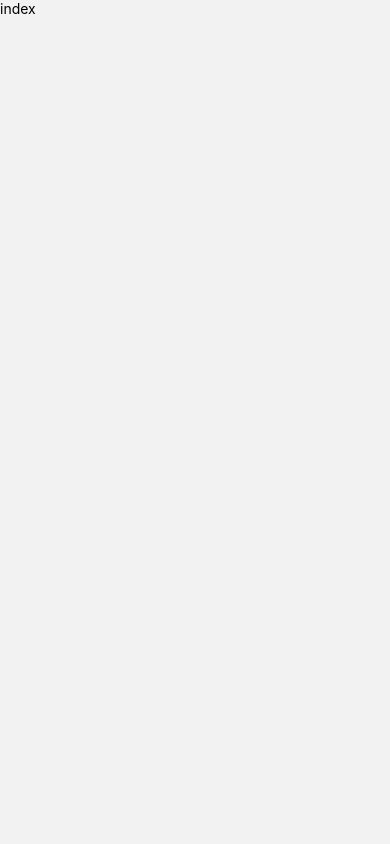
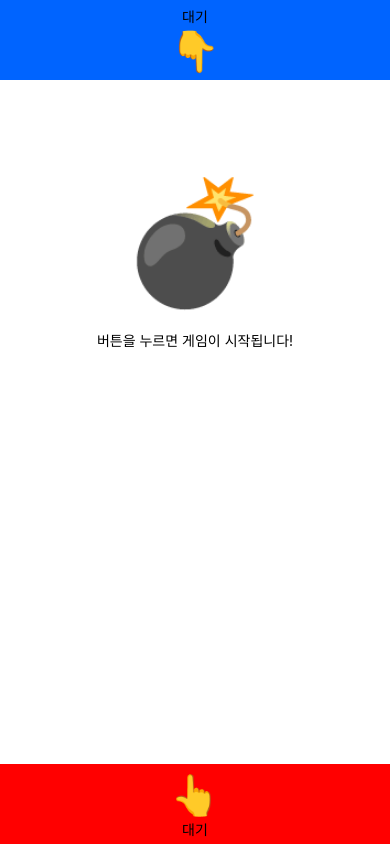
Before and after one commit to KyoJin-Hwang/react-native-gamble, a React Native app: screen /Boom in a window 390 px wide. Built offline with nearby package versions, Linux system fonts and the light colour scheme.

Commit message:
폭탄돌리기 추가

```diff
--- /dev/null
+++ b/src/components/Boom/BoomIcon.tsx
@@ -0,0 +1,28 @@
+import {StyleSheet, Text, View} from 'react-native';
+import React from 'react';
+
+interface PROPS {
+  gameState: number;
+}
+
+const BoomIcon = (props: PROPS) => {
+  return (
+    <View>
+      {props.gameState === 2 ? (
+        <Text style={styles.boomIcon}>😭</Text>
+      ) : (
+        <Text style={styles.boomIcon}>💣</Text>
+      )}
+    </View>
+  );
+};
+
+const styles = StyleSheet.create({
+  boomIcon: {
+    fontSize: 120,
+    color: 'black',
+    padding: 16,
+  },
+});
+
+export default BoomIcon;
--- /dev/null
+++ b/src/components/Boom/BottomUser.tsx
@@ -0,0 +1,55 @@
+import {StyleSheet, Text, TouchableOpacity, View} from 'react-native';
+import React from 'react';
+
+interface PROPS {
+  setBoomGet: React.Dispatch<React.SetStateAction<number>>;
+  setTimer: React.Dispatch<React.SetStateAction<number>>;
+  gameState: number;
+  timer: number;
+  boomGet: number;
+}
+
+const BottomUser = (props: PROPS) => {
+  return (
+    <View>
+      <TouchableOpacity
+        style={styles.buttonBottom}
+        onPress={() => {
+          if (props.gameState !== 2 && props.timer === 0) {
+            props.setBoomGet(1);
+            props.setTimer(2);
+          }
+        }}>
+        <Text style={styles.buttonText}>👆</Text>
+        {props.boomGet === 2 ? (
+          <View>
+            {props.timer === 0 ? (
+              <Text>가능</Text>
+            ) : (
+              <Text>{Math.floor(props.timer)} 초</Text>
+            )}
+          </View>
+        ) : (
+          <Text>대기</Text>
+        )}
+      </TouchableOpacity>
+    </View>
+  );
+};
+
+export default BottomUser;
+
+const styles = StyleSheet.create({
+  buttonText: {
+    fontSize: 40,
+    color: 'black',
+  },
+  buttonBottom: {
+    backgroundColor: 'red',
+    height: 80,
+    padding: 8,
+    alignItems: 'center',
+    display: 'flex',
+    justifyContent: 'center',
+  },
+});
--- /dev/null
+++ b/src/components/Boom/CenterTitle.tsx
@@ -0,0 +1,37 @@
+import {StyleSheet, Text, View} from 'react-native';
+import React from 'react';
+import BoomIcon from './BoomIcon';
+
+interface PROPS {
+  boomGet: number;
+  gameState: number;
+}
+
+const CenterTitle = (props: PROPS) => {
+  return (
+    <View style={styles.container}>
+      {props.boomGet === 0 ? (
+        <View style={styles.gameTable}>
+          <BoomIcon gameState={props.gameState} />
+          <Text>버튼을 누르면 게임이 시작됩니다!</Text>
+        </View>
+      ) : (
+        <View style={styles.gameTable} />
+      )}
+    </View>
+  );
+};
+
+export default CenterTitle;
+
+const styles = StyleSheet.create({
+  container: {
+    flex: 1,
+  },
+  gameTable: {
+    flex: 1,
+    display: 'flex',
+    alignItems: 'center',
+    justifyContent: 'center',
+  },
+});
--- /dev/null
+++ b/src/components/Boom/EndGame.tsx
@@ -0,0 +1,78 @@
+import {StyleSheet, Text, TouchableOpacity, View} from 'react-native';
+import React from 'react';
+
+interface PROPS {
+  boomGet: number;
+  gameState: number;
+  setGameState: React.Dispatch<React.SetStateAction<number>>;
+  setBoomCount: React.Dispatch<React.SetStateAction<number>>;
+}
+
+const EndGame = (props: PROPS) => {
+  return (
+    <View style={styles.container}>
+      {props.gameState === 2 ? (
+        props.boomGet === 1 ? (
+          <View>
+            <Restart {...props} />
+            <Text style={styles.redWinnerText}>빨강 승</Text>
+          </View>
+        ) : (
+          <View>
+            <Restart {...props} />
+            <Text style={styles.blueWinnerText}>파랑 승</Text>
+          </View>
+        )
+      ) : null}
+    </View>
+  );
+};
+
+const Restart = (props: PROPS) => {
+  return (
+    <TouchableOpacity
+      style={styles.buttonContainer}
+      onPress={() => {
+        if (props.gameState === 2) {
+          props.setGameState(0);
+          props.setBoomCount(Math.floor(Math.random() * 5) + 11);
+        }
+      }}>
+      <Text style={styles.buttonText}>다시하기</Text>
+    </TouchableOpacity>
+  );
+};
+
+export default EndGame;
+
+const styles = StyleSheet.create({
+  container: {
+    flex: 1,
+    display: 'flex',
+    justifyContent: 'center',
+    alignItems: 'center',
+  },
+  redWinnerText: {
+    fontSize: 48,
+    fontWeight: '600',
+    color: 'red',
+  },
+  blueWinnerText: {
+    fontSize: 48,
+    fontWeight: '600',
+    color: 'blue',
+  },
+  buttonContainer: {
+    display: 'flex',
+    justifyContent: 'center',
+    borderRadius: 10,
+    backgroundColor: 'black',
+    padding: 16,
+  },
+  buttonText: {
+    color: 'white',
+    fontSize: 30,
+    fontWeight: '500',
+    textAlign: 'center',
+  },
+});
--- /dev/null
+++ b/src/components/Boom/MoveBoom.tsx
@@ -0,0 +1,67 @@
+import {StyleSheet, View} from 'react-native';
+import React from 'react';
+import BoomIcon from './BoomIcon';
+
+interface PROPS {
+  boomGet: number;
+  gameState: number;
+  position: string;
+}
+
+const MoveBoom = (props: PROPS) => {
+  return (
+    <View>
+      <TopBoom {...props} />
+      <BottomBoom {...props} />
+    </View>
+  );
+};
+
+const TopBoom = (props: PROPS) => {
+  if (props.position === 'top') {
+    return (
+      <View>
+        {props.boomGet === 1 ? (
+          <View style={styles.boomTop}>
+            <BoomIcon gameState={props.gameState} />
+          </View>
+        ) : (
+          <View />
+        )}
+      </View>
+    );
+  } else {
+    return <View />;
+  }
+};
+
+const BottomBoom = (props: PROPS) => {
+  if (props.position === 'bottom') {
+    return (
+      <View>
+        {props.boomGet === 2 ? (
+          <View style={styles.boomBottom}>
+            <BoomIcon gameState={props.gameState} />
+          </View>
+        ) : (
+          <View />
+        )}
+      </View>
+    );
+  } else {
+    return <View />;
+  }
+};
+
+export default MoveBoom;
+
+const styles = StyleSheet.create({
+  boomTop: {
+    flexDirection: 'row',
+    justifyContent: 'flex-start',
+  },
+  boomBottom: {
+    flexDirection: 'row',
+    justifyContent: 'flex-end',
+  },
+});
--- /dev/null
+++ b/src/components/Boom/TopUser.tsx
@@ -0,0 +1,55 @@
+import {StyleSheet, Text, TouchableOpacity, View} from 'react-native';
+import React from 'react';
+
+interface PROPS {
+  setBoomGet: React.Dispatch<React.SetStateAction<number>>;
+  setTimer: React.Dispatch<React.SetStateAction<number>>;
+  gameState: number;
+  timer: number;
+  boomGet: number;
+}
+
+const TopUser = (props: PROPS) => {
+  return (
+    <View>
+      <TouchableOpacity
+        style={styles.buttonTop}
+        onPress={() => {
+          if (props.gameState !== 2 && props.timer === 0) {
+            props.setBoomGet(2);
+            props.setTimer(2);
+          }
+        }}>
+        {props.boomGet === 1 ? (
+          <View>
+            {props.timer === 0 ? (
+              <Text>가능</Text>
+            ) : (
+              <Text>{Math.floor(props.timer)} 초</Text>
+            )}
+          </View>
+        ) : (
+          <Text>대기</Text>
+        )}
+        <Text style={styles.buttonText}>👇</Text>
+      </TouchableOpacity>
+    </View>
+  );
+};
+
+export default TopUser;
+
+const styles = StyleSheet.create({
+  buttonText: {
+    fontSize: 40,
+    color: 'black',
+  },
+  buttonTop: {
+    backgroundColor: '#0064FF',
+    height: 80,
+    padding: 8,
+    alignItems: 'center',
+    display: 'flex',
+    justifyContent: 'center',
+  },
+});
--- a/src/views/BoomPage/index.tsx
+++ b/src/views/BoomPage/index.tsx
@@ -1,14 +1,79 @@
-import {StyleSheet, Text, View} from 'react-native';
+import {StyleSheet, View} from 'react-native';
 import React from 'react';
+import CenterTitle from '@/components/Boom/CenterTitle';
+import TopUser from '@/components/Boom/TopUser';
+import BottomUser from '@/components/Boom/BottomUser';
+import MoveBoom from '@/components/Boom/MoveBoom';
+import EndGame from '@/components/Boom/EndGame';
 
 const BoomPage = () => {
+  const [boomGet, setBoomGet] = React.useState(0);
+  const [gameState, setGameState] = React.useState(0);
+  const [boomCount, setBoomCount] = React.useState(
+    Math.floor(Math.random() * 5) + 11,
+  );
+  const [timer, setTimer] = React.useState(0);
+
+  React.useEffect(() => {
+    if (gameState === 0) {
+      setGameState(1);
+    }
+  }, [boomGet, boomCount]);
+
+  React.useEffect(() => {
+    if (timer >= 1) {
+      setTimeout(() => {
+        setTimer(timer - 1);
+      }, 1000);
+    }
+  }, [timer]);
+
+  React.useEffect(() => {
+    if (boomCount > 0 && gameState === 1) {
+      setTimeout(() => {
+        setBoomCount(boomCount - 1);
+      }, 1000);
+    } else if (boomCount === 0 && gameState === 1) {
+      setGameState(2);
+    }
+  }, [boomCount, gameState]);
+
   return (
-    <View>
-      <Text>index</Text>
+    <View style={styles.container}>
+      <TopUser
+        setBoomGet={setBoomGet}
+        setTimer={setTimer}
+        gameState={gameState}
+        timer={timer}
+        boomGet={boomGet}
+      />
+      <MoveBoom boomGet={boomGet} position="top" gameState={gameState} />
+      <CenterTitle boomGet={boomGet} gameState={gameState} />
+      <EndGame
+        gameState={gameState}
+        boomGet={boomGet}
+        setGameState={setGameState}
+        setBoomCount={setBoomCount}
+      />
+      <MoveBoom boomGet={boomGet} position="bottom" gameState={gameState} />
+      <BottomUser
+        setBoomGet={setBoomGet}
+        setTimer={setTimer}
+        gameState={gameState}
+        timer={timer}
+        boomGet={boomGet}
+      />
     </View>
   );
 };
 
-const styles = StyleSheet.create({});
+const styles = StyleSheet.create({
+  container: {
+    flex: 1,
+    display: 'flex',
+    justifyContent: 'space-between',
+    backgroundColor: 'white',
+  },
+});
 
 export default BoomPage;
```
